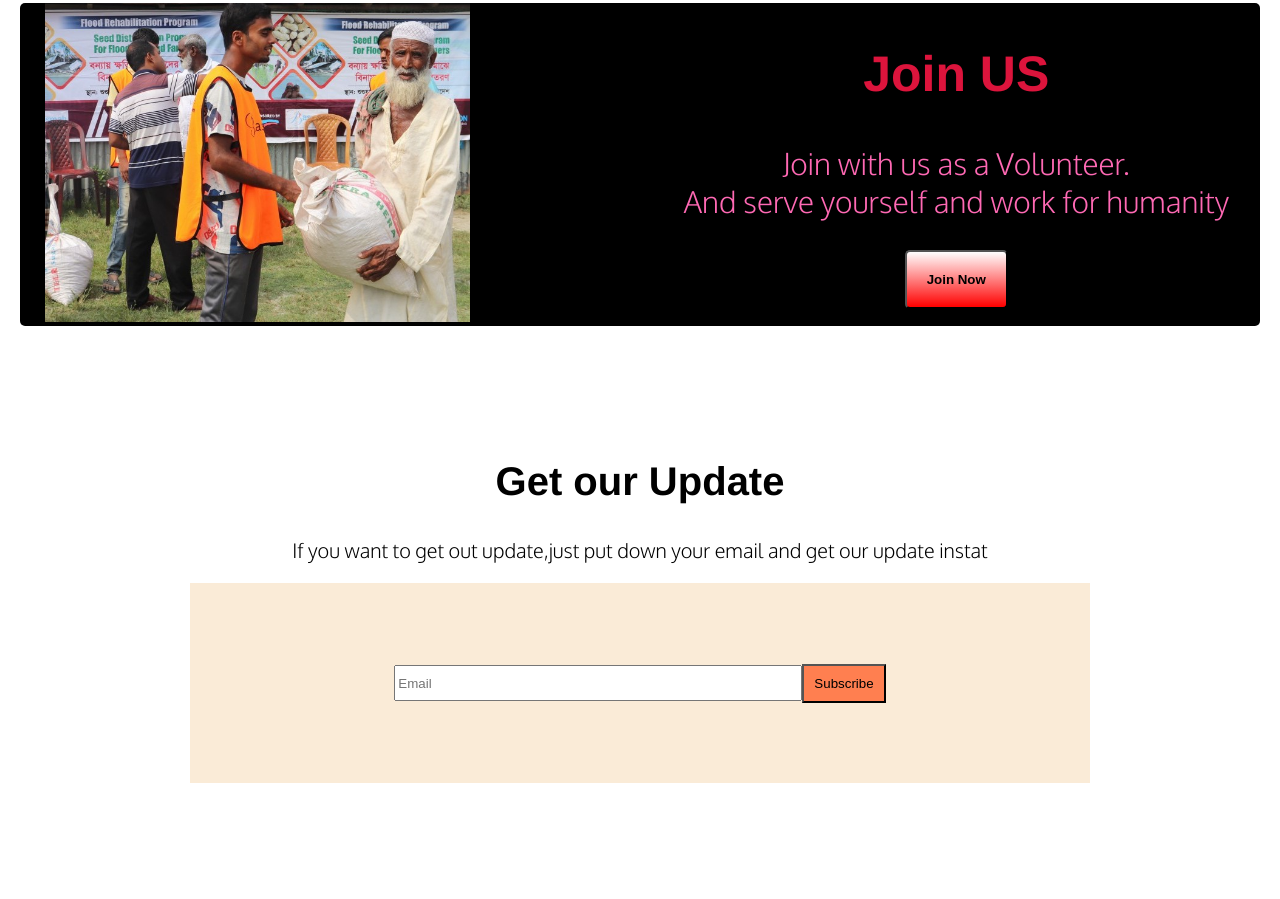
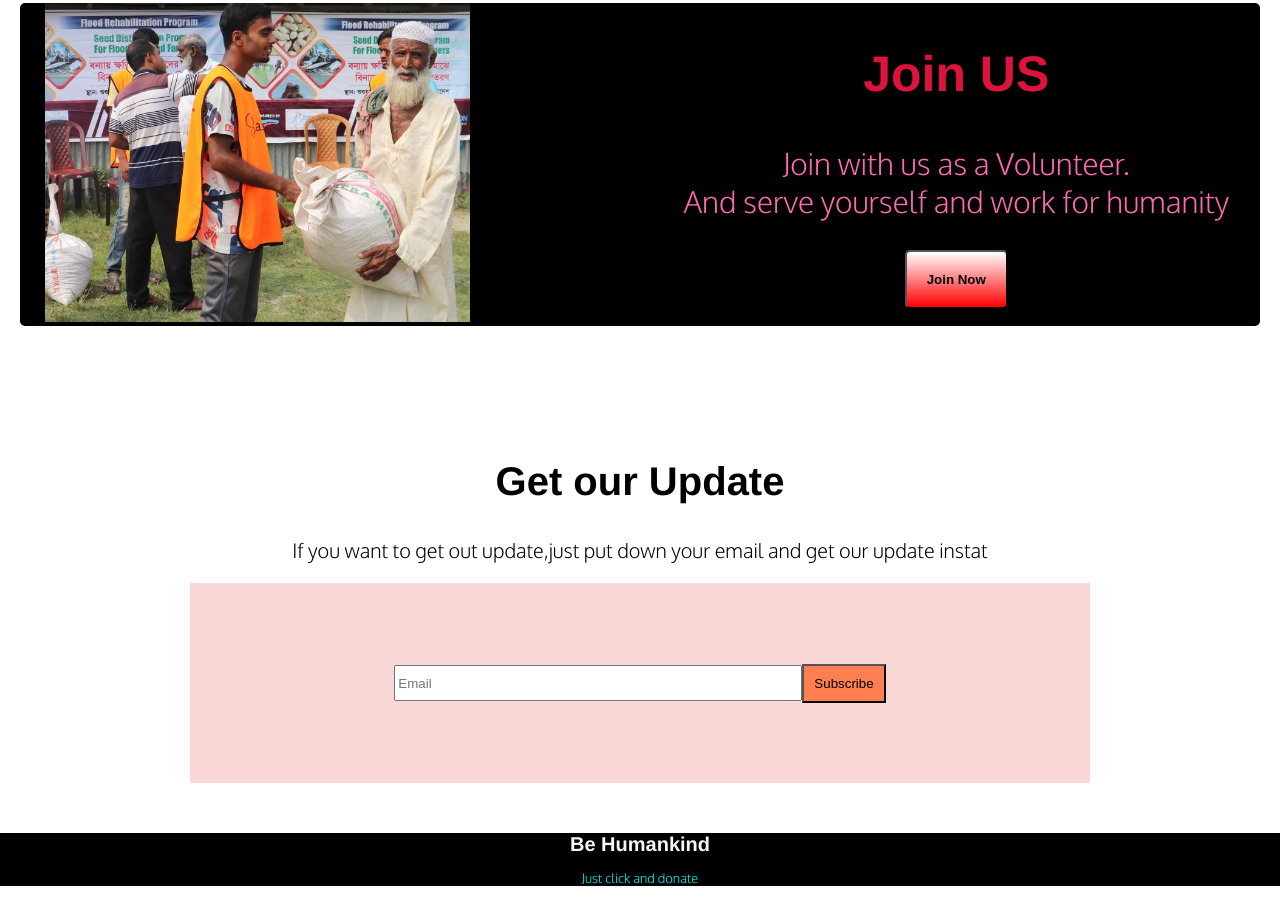
Before and after one commit to mohaiminul375/donate-today, a plain HTML site: page index.html in a window 1280 px wide. Shown: the part 2054-2953 px from the top of the page. Before the commit the page ends 2837 px from the top, so only its background shows below. Drawn offline with Linux system fonts and the light colour scheme.

Commit message:
complete commit

```diff
--- a/index.html
+++ b/index.html
@@ -144,9 +144,14 @@
                 <input id="input-mail" type="email" placeholder="Email"><button id="email-btn"><a href="">Subscribe</a></button>
             </div>
         </div>
-
+        <!-- email-section -->
 
     </section>
+     <!-- footer -->
+     <footer>
+        <h1>Be Humankind</h1>
+        <p>Just click and donate</p>
+     </footer>
+     <!-- footer -->
 </body>
-
 </html>
--- a/style.css
+++ b/style.css
@@ -253,17 +253,13 @@ text-align: center;
 
 }
 .email-input{
-    background-color: black;
     height: 200px;
     width: 900px;
     margin: 0 auto;
     display: flex;
     justify-content: center;
     align-items: center;
-    background-color: antiquewhite;
-
-}
-.email{
+    background-color: rgb(250, 215, 215);
 
 }
 #input-mail{
@@ -278,3 +274,21 @@ text-align: center;
     text-decoration: none;
     color: black;
 }
+
+/* email-section */
+/* footer */
+footer{
+    background-color: black;
+    margin-top: 50px;
+    margin-bottom: 0px;
+    text-align: center;
+}
+footer h1{
+    color: whitesmoke;
+    font-size: 20px;
+}
+footer p{
+    color: aqua;
+    font-size: 13px;
+}
+/* footer */
```
